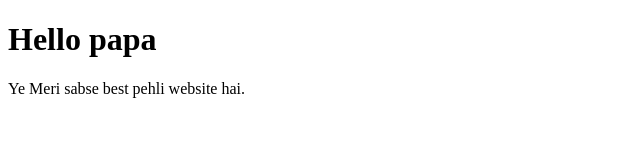
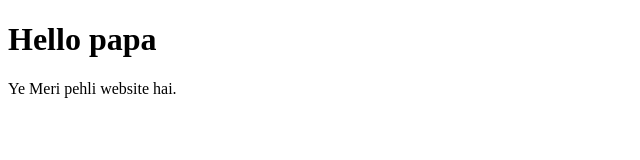
Before and after one commit to yogeshaamadare716-dev/my-website, a plain HTML site: page index.html in a window 1280 px wide. Shown: the full height of the page, 0-640 px from the left. Drawn offline with Linux system fonts and the light colour scheme.

Commit message:
Update index.html

```diff
--- a/index.html
+++ b/index.html
@@ -1,10 +1,10 @@
 <!DOCTYPE html>
 <html>
 <head>
-    <title>meri aakhri website hai </title>
+    <title>meri  website hai </title>
     </head>
     <body>
         <h1>Hello papa</h1>
-        <p>Ye Meri sabse best pehli  website hai.</p>
+        <p>Ye Meri  pehli  website hai.</p>
         </body>
 </html>
```
